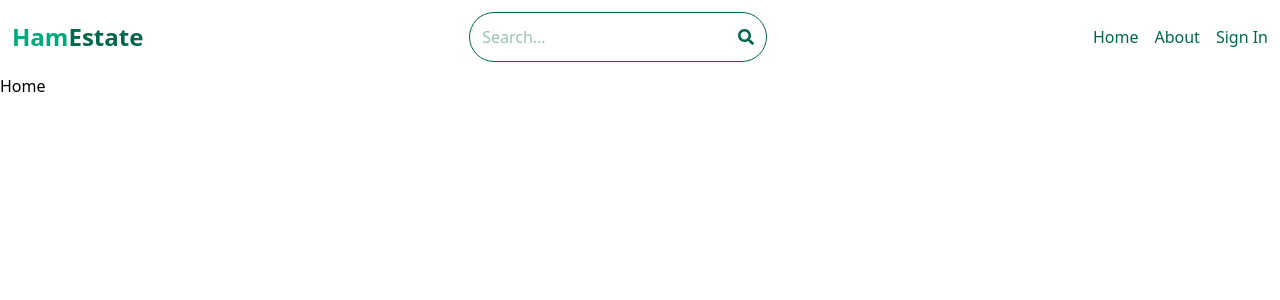
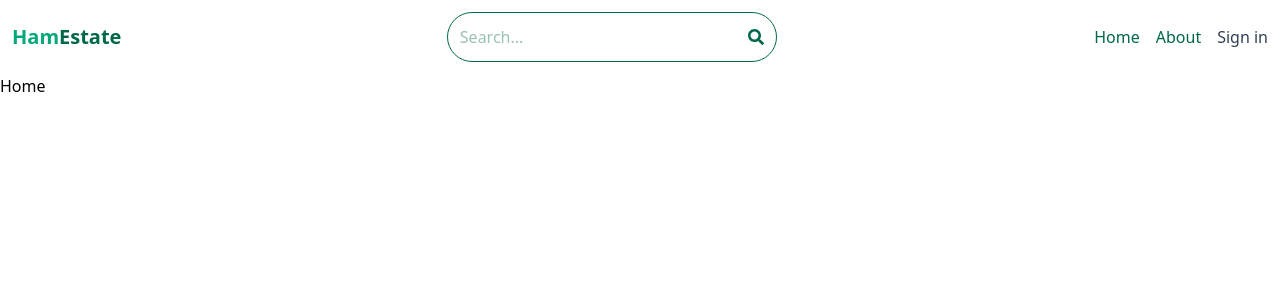
Before and after one commit to HamPetrosyan/mern-estate, a React (Vite) app in the folder client/: page / in a window 1280 px wide. Shown: the top 300 px of the page. Built offline with nearby package versions, Linux system fonts and the light colour scheme; no server answers.

Commit message:
complite listing page and else

```diff
--- a/client/package.json
+++ b/client/package.json
@@ -17,7 +17,8 @@
     "react-icons": "^5.3.0",
     "react-redux": "^9.1.2",
     "react-router-dom": "^6.26.1",
-    "redux-persist": "^6.0.0"
+    "redux-persist": "^6.0.0",
+    "swiper": "^11.1.12"
   },
   "devDependencies": {
     "@eslint/js": "^9.9.0",
--- a/client/src/components/Header.jsx
+++ b/client/src/components/Header.jsx
@@ -7,48 +7,47 @@ export const Header = () => {
 
   return (
     <header className="">
-      <div className="flex justify-between items-center max-w-screen-2xl mx-auto p-3">
-        <Link to={"/"}>
-          <h1 className="font-bold text-sm sm:text-2xl flex flex-wrap select-none">
+      <div className="flex justify-between items-center max-w-screen-2xl mx-auto p-3 text-green-950">
+        <Link to="/">
+          <h1 className="font-bold text-base sm:text-xl flex flex-wrap">
             <span className="text-customNormGreen">Ham</span>
             <span className="text-customDarkGreen">Estate</span>
           </h1>
         </Link>
-        <form className="rounded-full border border-customDarkGreen focus-within:outline focus-within:outline-customDarkGreen flex items-center p-3">
+
+        <form className="border outline-none border-customDarkGreen p-3 flex items-center focus-within:ring-1 ring-customDarkGreen rounded-full ml-2">
           <input
             type="text"
             placeholder="Search..."
-            className="bg-transparent text-green-950 placeholder:text-customDarkGreen placeholder:opacity-40 border-none outline-none w-24 sm:w-64"
+            className="bg-transparent focus:outline-none sm:w-72 w-32 placeholder:text-customDarkGreen placeholder:opacity-40"
           />
-          <FaSearch className="text-customDarkGreen" />
+          <button>
+            <FaSearch className="text-customDarkGreen" />
+          </button>
         </form>
 
-        <ul className="flex gap-4">
-          <Link to={"/"}>
-            <li className="relative text-customDarkGreen group">
+        <ul className="flex sm:gap-4">
+          <Link to="/">
+            <li className="relative group list-none hidden sm:inline text-customDarkGreen">
               <span className="relative z-10">Home</span>
-              <span className="absolute bottom-0 left-0 w-0 h-0.5 bg-customDarkGreen transition-all duration-300 group-hover:w-full"></span>
+              <span className="absolute bottom-0 left-0 w-0 h-0.5 bg-green-900 transition-all duration-300 group-hover:w-full"></span>
             </li>
           </Link>
-          <Link to={"/about"}>
-            <li className="relative text-customDarkGreen group">
+          <Link to="/about">
+            <li className="relative group list-none hidden sm:inline text-customDarkGreen">
               <span className="relative z-10">About</span>
-              <span className="absolute bottom-0 left-0 w-0 h-0.5 bg-customDarkGreen transition-all duration-300 group-hover:w-full"></span>
+              <span className="absolute bottom-0 left-0 w-0 h-0.5 bg-green-900 transition-all duration-300 group-hover:w-full"></span>
             </li>
           </Link>
-
-          <Link to={"/profile"}>
+          <Link to="/profile">
             {currentUser ? (
               <img
+                className="rounded-full h-8 w-8 object-cover ml-2"
                 src={currentUser.avatar}
                 alt="profile"
-                className="rounded-full h-7 w-7"
               />
             ) : (
-              <li className="relative text-customDarkGreen group">
-                <span className="relative z-10">Sign In</span>
-                <span className="absolute bottom-0 left-0 w-0 h-0.5 bg-customDarkGreen transition-all duration-300 group-hover:w-full"></span>
-              </li>
+              <li className=" text-slate-700 hover:underline"> Sign in</li>
             )}
           </Link>
         </ul>
--- a/client/src/components/Loading.jsx
+++ b/client/src/components/Loading.jsx
@@ -5,7 +5,7 @@ export const Loading = () => {
     <div role="status">
       <svg
         aria-hidden="true"
-        class="w-8 h-8 sm:w-10 sm:h-10 text-gray-200 animate-spin dark:text-customBorderGreen fill-customDarkGreen"
+        className="w-8 h-8 sm:w-10 sm:h-10 text-gray-200 animate-spin dark:text-customBorderGreen fill-customDarkGreen"
         viewBox="0 0 100 101"
         fill="none"
         xmlns="http://www.w3.org/2000/svg"
@@ -19,7 +19,7 @@ export const Loading = () => {
           fill="currentFill"
         />
       </svg>
-      <span class="sr-only">Loading...</span>
+      <span className="sr-only">Loading...</span>
     </div>
   );
 };
--- a/client/src/index.css
+++ b/client/src/index.css
@@ -55,8 +55,3 @@ img {
 ::placeholder {
     user-select: none;
 }
-
-.swiper-button-next,
-.swiper-button-prev {
-    color: rgb(0, 169, 124);
-}
--- a/client/src/pages/Listing.jsx
+++ b/client/src/pages/Listing.jsx
@@ -1,5 +1,14 @@
-import React, { useEffect, useState } from "react";
+import { useEffect, useRef, useState } from "react";
+import { useSelector } from "react-redux";
 import { useParams } from "react-router-dom";
+import {
+  FaBath,
+  FaBed,
+  FaChair,
+  FaMapMarkerAlt,
+  FaParking,
+  FaShare,
+} from "react-icons/fa";
 import { Swiper, SwiperSlide } from "swiper/react";
 import { Navigation } from "swiper/modules";
 import SwiperCore from "swiper";
@@ -9,10 +18,13 @@ import { Loading } from "../components/Loading";
 
 export default function Listing() {
   SwiperCore.use([Navigation]);
+  const { currentUser } = useSelector((state) => state.user);
   const params = useParams();
   const [listing, setListing] = useState(null);
   const [loading, setLoading] = useState(false);
   const [error, setError] = useState(false);
+  const [copied, setCopied] = useState(false);
+  const [contact, setContact] = useState(false);
 
   useEffect(() => {
     const fetchListing = async () => {
@@ -41,14 +53,14 @@ export default function Listing() {
   }, [params.listingId]);
 
   return (
-    <main>
+    <main className="text-green-950">
       {loading && (
         <div className="flex items-center justify-center h-[80vh]">
           <Loading />
         </div>
       )}
       {error && (
-        <p className="flex items-center justify-center h-[80vh]  text-2xl text-green-950">
+        <p className="flex items-center justify-center h-[80vh]  text-2xl">
           Something went wrong!
         </p>
       )}
@@ -60,11 +72,13 @@ export default function Listing() {
               nextEl: ".swiper-button-next",
               prevEl: ".swiper-button-prev",
             }}
+            speed={600}
+            effect="slide"
           >
             {listing.imageUrls.map((url, idx) => (
               <SwiperSlide key={idx}>
                 <div
-                  className="h-[550px]"
+                  className="h-[93vh]"
                   style={{
                     background: `url(${url}) center no-repeat`,
                     backgroundSize: "cover",
@@ -72,10 +86,89 @@ export default function Listing() {
                 ></div>
               </SwiperSlide>
             ))}
-            {/* Add the navigation buttons here */}
-            <div className="swiper-button-next text-customColor" />
-            <div className="swiper-button-prev text-customColor" />
+            <div className="swiper-button-next text-customNormGreen opacity-40 hover:opacity-100 transition-opacity duration-300" />
+            <div className="swiper-button-prev text-customNormGreen opacity-40 hover:opacity-100 transition-opacity duration-300" />
           </Swiper>
+
+          <div className="fixed top-[13%] right-[3%] z-10 border rounded-full w-12 h-12 flex justify-center items-center bg-slate-100 cursor-pointer">
+            <FaShare
+              className="text-customDarkGreen"
+              onClick={() => {
+                navigator.clipboard.writeText(window.location.href);
+                setCopied(true);
+                setTimeout(() => {
+                  setCopied(false);
+                }, 2000);
+              }}
+            />
+          </div>
+
+          {copied && (
+            <p className="fixed top-[20%] right-[5%] z-10 rounded-md bg-slate-100 p-2 text-green-950">
+              Link copied!
+            </p>
+          )}
+
+          <div className="flex flex-col max-w-7xl mx-auto p-3 my-7 gap-4 text-green-950">
+            <p className="text-2xl font-semibold ">
+              {listing.name} -{" "}
+              <span className="text-customDarkGreen">
+                ${" "}
+                {listing.offer
+                  ? listing.discountPrice.toLocaleString("en-US")
+                  : listing.regularPrice.toLocaleString("en-US")}
+                {listing.type === "rent" && " / month"}
+              </span>
+            </p>
+
+            <p className="flex items-center mt-6 gap-2 my-2 text-sm">
+              <FaMapMarkerAlt className="text-customNormGreen" />
+              {listing.address}
+            </p>
+
+            <div className="flex flex-col gap-4 sm:flex-row">
+              <p className="bg-green-950 w-full max-w-[200px] text-white text-center p-1 rounded-md">
+                {listing.type === "rent" ? "For Rent" : "For Sale"}
+              </p>
+
+              {listing.offer && (
+                <p className="bg-customDarkGreen w-full max-w-[200px] text-white text-center p-1 rounded-md">
+                  ${+listing.regularPrice - +listing.discountPrice}
+                </p>
+              )}
+            </div>
+
+            <p className="">
+              <span className="font-bold">Description -</span>{" "}
+              {listing.description}
+            </p>
+
+            <ul className="flex flex-wrap items-center gap-4 sm:gap-6 font-semibold text-sm text-customDarkGreen">
+              <li className="flex gap-1 whitespace-nowrap">
+                <FaBed className="text-lg" />
+                {listing.bedrooms > 1
+                  ? `${listing.bedrooms} beds`
+                  : `${listing.bedrooms} bed`}
+              </li>
+
+              <li className="flex gap-1 whitespace-nowrap">
+                <FaBath className="text-lg" />
+                {listing.bathrooms > 1
+                  ? `${listing.bathrooms} baths`
+                  : `${listing.bathrooms} bath`}
+              </li>
+
+              <li className="flex gap-1 whitespace-nowrap">
+                <FaParking className="text-lg" />
+                {listing.parking ? "Parking Spot" : "No Parking"}
+              </li>
+
+              <li className="flex gap-1 whitespace-nowrap">
+                <FaChair className="text-lg" />
+                {listing.furnished ? "Furnished" : "Unfurnished"}
+              </li>
+            </ul>
+          </div>
         </>
       )}
     </main>
--- a/client/src/pages/Profile.jsx
+++ b/client/src/pages/Profile.jsx
@@ -182,8 +182,6 @@ export default function Profile() {
       console.log(error.message);
     }
   };
-
-  console.log(userListings);
 
   return (
     <div className="max-w-md mx-auto px-3">
--- a/package.json
+++ b/package.json
@@ -19,6 +19,6 @@
     "jsonwebtoken": "^9.0.2",
     "mongoose": "^8.5.4",
     "nodemon": "^3.1.4",
-    "swiper": "^11.1.12"
+    "react-icons": "^5.3.0"
   }
 }
```
Also changed, not shown: 1 other file (tests, documents, lock files or other folders).
